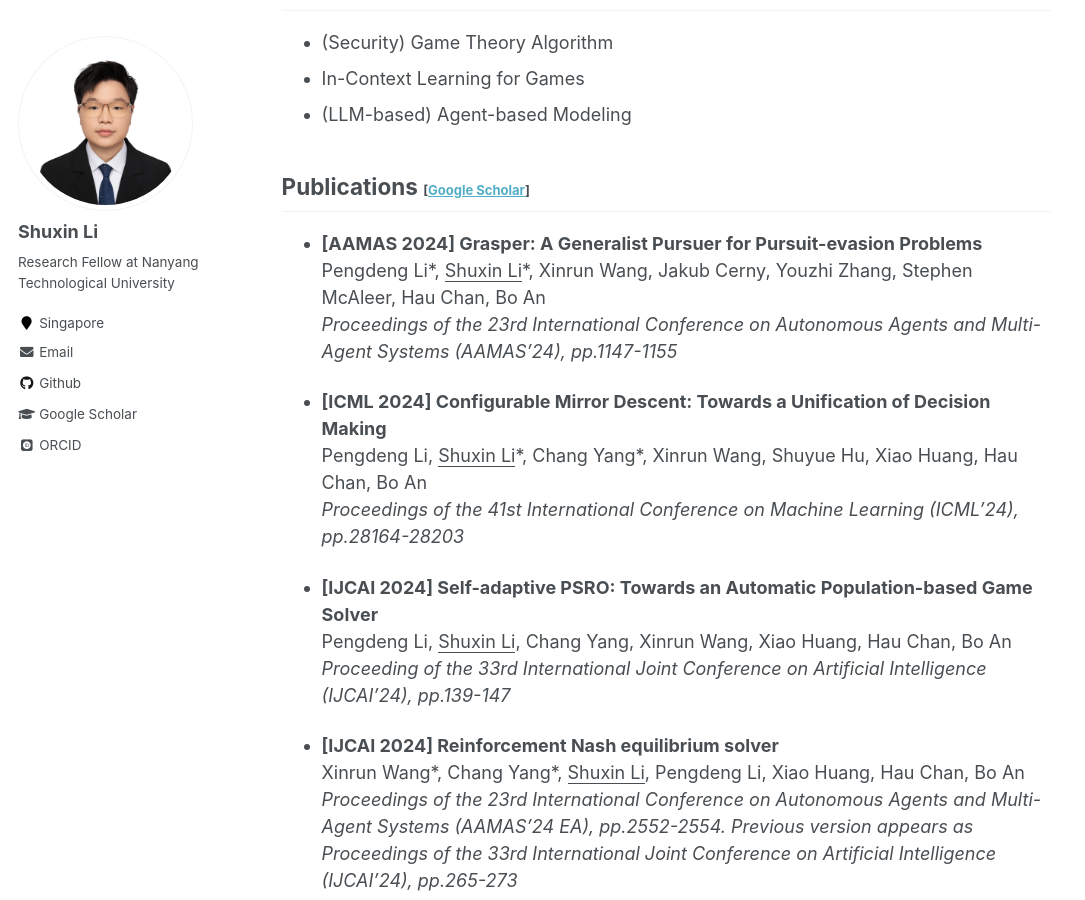
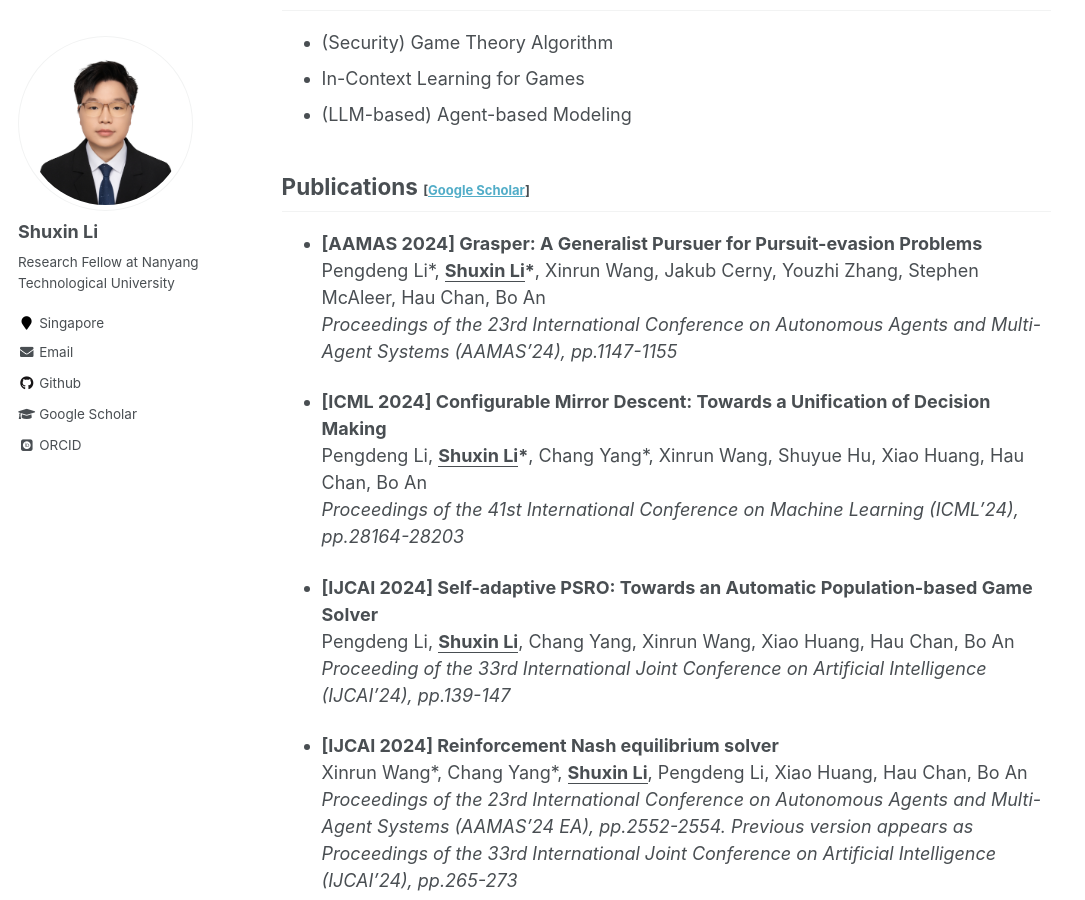
Before and after one commit to ShuxinLi-Info/ShuxinLi-Info.github.io, a Jekyll site: the page built from _pages/about.md, in a window 1280 px wide and 900 px high, scrolled down 350 px. Shown: the whole window, without its empty margins (0-1085 px from the left). Built offline with Jekyll 4.4.1, drawn with Linux system fonts in a browser that asks for light colours; some web fonts are replaced.

```diff
--- a/_pages/about.md
+++ b/_pages/about.md
@@ -24,87 +24,87 @@ I am currently a Research Fellow at Nanyang Technological University, Singapore,
 
 - **[AAMAS 2024] Grasper: A Generalist Pursuer for Pursuit-evasion Problems**
   <br/>
-  Pengdeng Li\*, <u>Shuxin Li</u>\*, Xinrun Wang, Jakub Cerny, Youzhi Zhang, Stephen McAleer, Hau Chan, Bo An
+  Pengdeng Li\*, **<u>Shuxin Li</u>\***, Xinrun Wang, Jakub Cerny, Youzhi Zhang, Stephen McAleer, Hau Chan, Bo An
   <br/>
   *Proceedings of the 23rd International Conference on Autonomous Agents and Multi-Agent Systems (AAMAS'24), pp.1147-1155*
 
 - **[ICML 2024] Configurable Mirror Descent: Towards a Unification of Decision Making**
   <br/>
-  Pengdeng Li, <u>Shuxin Li</u>\*, Chang Yang\*, Xinrun Wang, Shuyue Hu, Xiao Huang, Hau Chan, Bo An
+  Pengdeng Li, **<u>Shuxin Li</u>\***, Chang Yang\*, Xinrun Wang, Shuyue Hu, Xiao Huang, Hau Chan, Bo An
   <br/>
   *Proceedings of the 41st International Conference on Machine Learning (ICML'24), pp.28164-28203*
 
 
 - **[IJCAI 2024] Self-adaptive PSRO: Towards an Automatic Population-based Game Solver**
   <br/>
-  Pengdeng Li, <u>Shuxin Li</u>, Chang Yang, Xinrun Wang, Xiao Huang, Hau Chan, Bo An
+  Pengdeng Li, **<u>Shuxin Li</u>**, Chang Yang, Xinrun Wang, Xiao Huang, Hau Chan, Bo An
   <br/>
   *Proceeding of the 33rd International Joint Conference on Artificial Intelligence (IJCAI'24), pp.139-147*
 
 - **[IJCAI 2024] Reinforcement Nash equilibrium solver**
   <br/>
-  Xinrun Wang\*, Chang Yang\*, <u>Shuxin Li</u>, Pengdeng Li, Xiao Huang, Hau Chan, Bo An
+  Xinrun Wang\*, Chang Yang\*, **<u>Shuxin Li</u>**, Pengdeng Li, Xiao Huang, Hau Chan, Bo An
   <br/>
   *Proceedings of the 23rd International Conference on Autonomous Agents and Multi-Agent Systems (AAMAS'24 EA), pp.2552-2554.
   Previous version appears as Proceedings of the 33rd International Joint Conference on Artificial Intelligence (IJCAI'24), pp.265-273*
 
 - **[ICLR 2023] Population-size-aware Policy Optimization for Mean-field Games**
   <br/>
-  Pengdeng Li, Xinrun Wang, <u>Shuxin Li</u>, Hau Chan, Bo An
+  Pengdeng Li, Xinrun Wang, **<u>Shuxin Li</u>**, Hau Chan, Bo An
   <br/>
   *Proceedings of the 2023 International Conference on Learning Representations (ICLR'23)*
 
 - **[AAAI 2023] Solving Large-scale Pursuit-evasion Games using Pre-trained Strategies**
   <br/>
-  <u>Shuxin Li</u>, Xinrun Wang, Youzhi Zhang, Wanqi Xue, Jakub Cerny, Bo An
+  **<u>Shuxin Li</u>**, Xinrun Wang, Youzhi Zhang, Wanqi Xue, Jakub Cerny, Bo An
   <br/>
   *Proceedings of the 37th AAAI Conference on Artificial Intelligence (AAAI'23), pp.11586-11594*
 
 - **[CAAI AIR 2023] Decision Making in Team-adversary Games with Combinatorial Action Space**
   <br/>
-  <u>Shuxin Li</u>, Youzhi Zhang, Xinrun Wang, Wanqi Xue, Bo An
+  **<u>Shuxin Li</u>**, Youzhi Zhang, Xinrun Wang, Wanqi Xue, Bo An
   <br/>
   *CAAI Artificial Intelligence Research, 2023, 2:9150023*
 
 - **[IJCAI 2021] CFR-MIX: Solving Imperfect Information Extensive-form Games with Combinatorial Action Space**
   <br/>
-  <u>Shuxin Li</u>, Youzhi Zhang, Xinrun Wang, Wanqi Xue, Bo An
+ **<u>Shuxin Li</u>**, Youzhi Zhang, Xinrun Wang, Wanqi Xue, Bo An
   <br/>
   *Proceedings of the 30th International Joint Conference on Artificial Intelligence (IJCAI'21), pp.3663-3669*
 
 - **[IJCAI 2021] Solving Large-scale Extensive-form Network Security Games via Neural Fictitious Self-play**
   <br/>
-  Wanqi Xue, Youzhi Zhang, <u>Shuxin Li</u>, Bo An, Chai Kiat Yeo
+  Wanqi Xue, Youzhi Zhang, **<u>Shuxin Li</u>**, Bo An, Chai Kiat Yeo
   <br/>
   *Proceedings of the 30th International Joint Conference on Artificial Intelligence (IJCAI'21), pp.3713-3720*
 
 - **[AAMAS 2021]** ***Temporal Watermarks for Deep Reinforcement Learning Models***
   <br/>
-  Kangjie Chen, Shangwei Guo, Tianwei Zhang, <u>Shuxin Li</u>, Yang Liu
+  Kangjie Chen, Shangwei Guo, Tianwei Zhang, **<u>Shuxin Li</u>**, Yang Liu
   <br/>
   *Proceedings of the 20th International Conference on Autonomous Agents and Multi-Agent Systems (AAMAS'21) pp.314-322*
 
 - **[IJCAI 2017] Defending against Man-in-the-middle Attack in Repeated Games**
   <br/>
-  <u>Shuxin Li</u>, Xiaohong Li, Jianye Hao, Bo An, Zhiyong Feng, Kangjie Chen, Chengwei Zhang
+  **<u>Shuxin Li</u>**, Xiaohong Li, Jianye Hao, Bo An, Zhiyong Feng, Kangjie Chen, Chengwei Zhang
   <br/>
   *Proceedings of the 26th International Joint Conference on Artificial Intelligence (IJCAI'17), pp.3742-3748*
 
 - **[IJCAI 2017] Optimal Personalized Defense Strategy against Man-in-the-middle Attack**
   <br/>
-  Xiaohong Li, <u>Shuxin Li</u>, Jianye Hao, Zhiyong Feng, Bo An
+  Xiaohong Li, **<u>Shuxin Li</u>**, Jianye Hao, Zhiyong Feng, Bo An
   <br/>
   *Proceedings of the 31st AAAI Conference on Artificial Intelligence (AAAI'17), pp.593-599*
 
 - **[Journal of Biomedical Semantics 2017] Dynamically Analyzing Cell Interactions in Biological Environments using Multiagent Social Learning Framework**
   <br/>
-  Chengwei Zhang, Xiaohong Li, <u>Shuxin Li</u>, Zhiyong Feng
+  Chengwei Zhang, Xiaohong Li, **<u>Shuxin Li</u>**, Zhiyong Feng
   <br/>
   *Journal of Biomedical Semantics, 2017, 8(1):31*
 
 - **[BIBM 2016] Dynamic Analysis of Cell Interactions in Biological Environments under Multiagent Social Learning Framework**
   <br/>
-  Chengwei Zhang, Xiaohong Li, <u>Shuxin Li</u>, Jianye Hao
+  Chengwei Zhang, Xiaohong Li, **<u>Shuxin Li</u>**, Jianye Hao
   <br/>
   *IEEE International Conference on Bioinformatics and Biomedicine (BIBM'16), pp.1673-1678*
 
```
